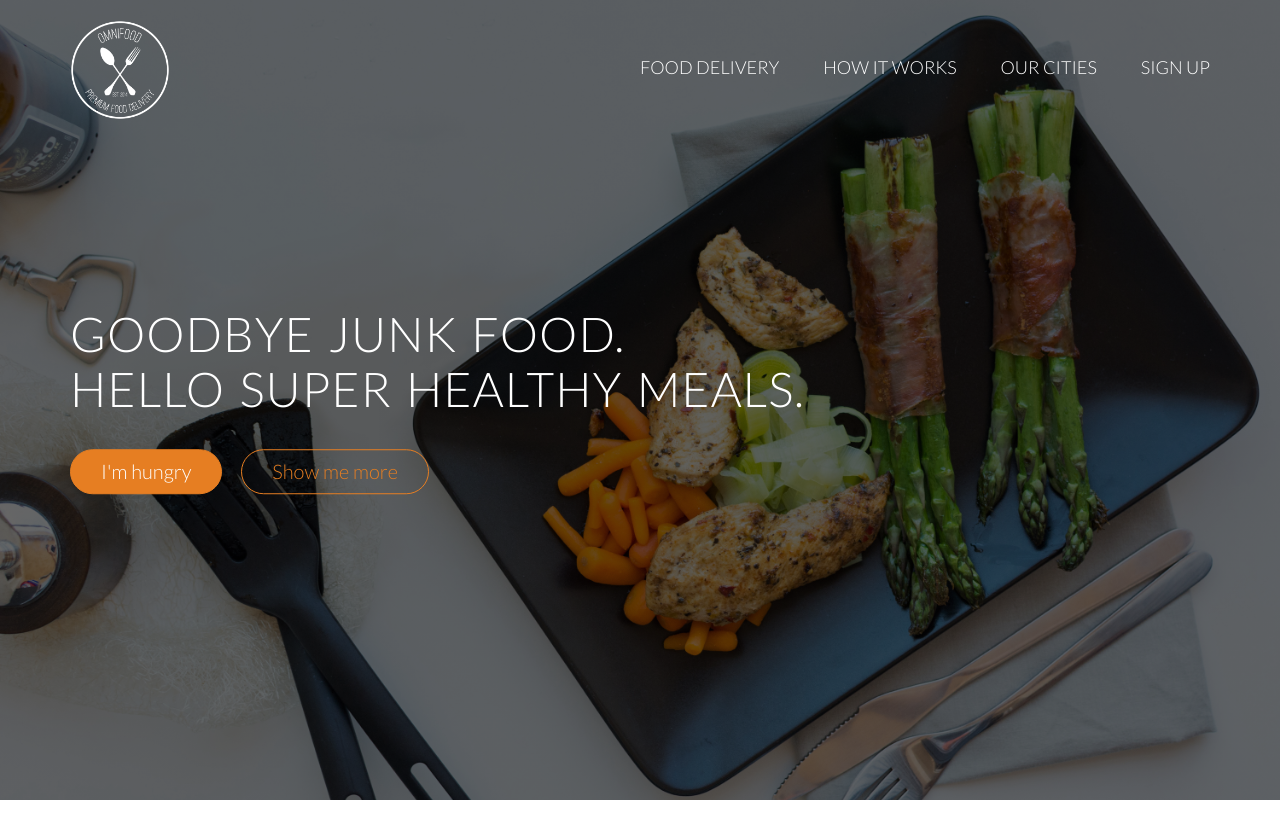
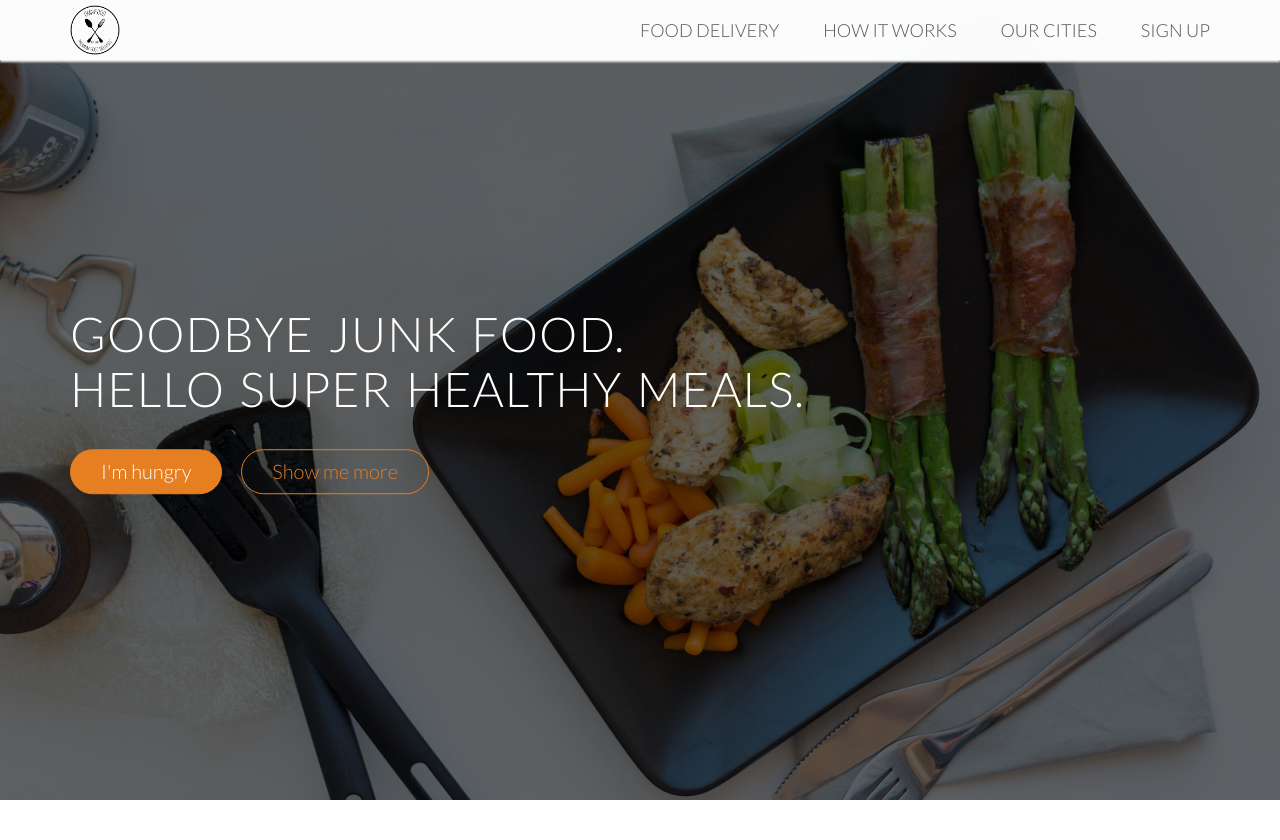
Before and after one commit to jeffreyxmonteiro/omnifood, a PHP site: page / in a window 1280 px wide. Shown: the top 840 px of the page. Run offline with PHP 8.4, Linux system fonts and the light colour scheme; style sheets or scripts are compiled from the project's sources; some libraries are stand-ins or nearby versions.

Commit message:
Implemented initial styling of sticky nav.

```diff
--- a/index.html
+++ b/index.html
@@ -15,9 +15,10 @@
   </head>
   <body>
     <header>
-      <nav>
+      <nav class="sticky">
         <div class="row">
           <img src="resources/img/logo-white.png" alt="Omnifood" class="logo">
+          <img src="resources/img/logo.png" alt="Omnifood" class="logo-black">
           <ul class="main-nav">
             <li><a href="">Food delivery</a></li>
             <li><a href="">How it works</a></li>
--- a/resources/css/style.css
+++ b/resources/css/style.css
@@ -201,10 +201,19 @@ header {
   margin-top: 20px;
 }
 
+.logo-black {
+  display: none;
+  height: 50px;
+  width: auto;
+  float: left;
+  margin: 5px 0;
+}
+
 /*---------------------------------------------*/
 /* NAVBAR */
 /*---------------------------------------------*/
 
+/* Main nav */
 .main-nav {
   float: right;
   list-style: none;
@@ -218,7 +227,7 @@ header {
 
 .main-nav li a:link,
 .main-nav li a:visited {
-  padding-bottom: 8px;
+  padding: 8px 0;
   color: #fff;
   text-decoration: none;
   text-transform: uppercase;
@@ -233,6 +242,28 @@ header {
   -webkit-transition: border-bottom 0.5s;
   transition: border-bottom .5s;
 }
+
+/* Sticky nav */
+
+.main-nav { margin-top: 18px; }
+
+.sticky {
+  position: fixed;
+  top: 0;
+  left: 0;
+  width: 100%;
+  background-color: rgba(255, 255, 255, .98);
+  box-shadow: 0 2px 2px #efefef;
+}
+
+.sticky .main-nav li a:link,
+.sticky .main-nav li a:visited {
+  padding: 17px 0;
+  color: #555;
+}
+
+.sticky .logo { display: none; }
+.sticky .logo-black { display: block; }
 
 /*---------------------------------------------*/
 /* MEALS */
```
